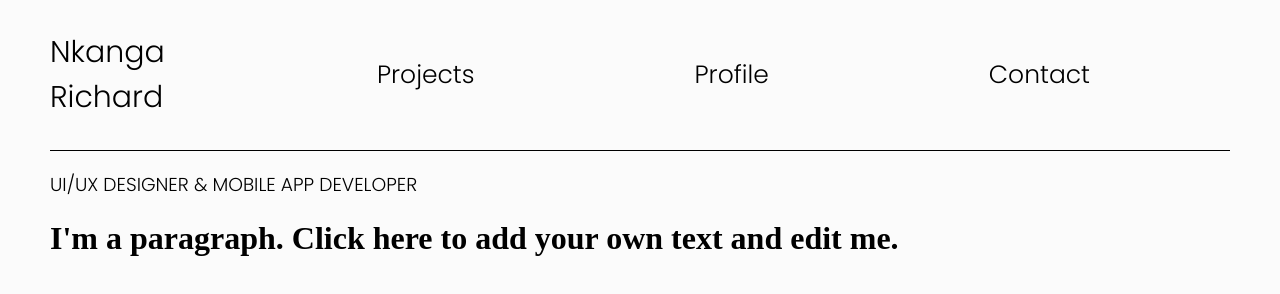
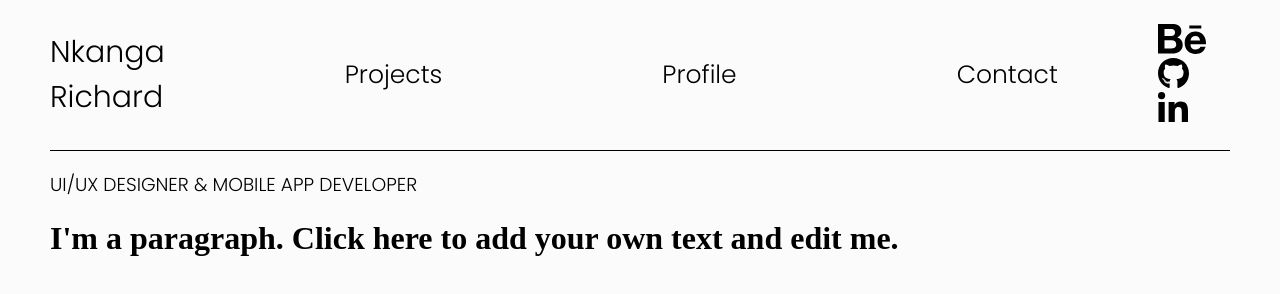
Before and after one commit to nkangarichard/portfolio, a plain HTML site: page index.html in a window 1280 px wide. Drawn offline with Linux system fonts and the light colour scheme.

Commit message:
added images folder and added some images

```diff
--- a/index.html
+++ b/index.html
@@ -29,15 +29,15 @@
                     <li class="list_style"><a class="link_style" href="#">Contact</a></li>
                     <div class="icons">
                         <a href="https://www.behance.net/richardnkanga" target="">
-                            <img class="icon" src="icons/behance.svg" alt="">
+                            <img class="icon" src="images/behance.svg" alt="">
                         </a>
 
                         <a href="https://github.com/Nkanga-Coded-It" target="_blank">
-                            <img class="icon" src="icons/github.svg" alt="">
+                            <img class="icon" src="images/github.svg" alt="">
                         </a>
 
                         <a href="https://www.linkedin.com/feed/" target="_blank">
-                            <img class="icon" src="icons/linkedin.svg" alt="">
+                            <img class="icon" src="images/linkedin.svg" alt="">
                         </a>
 
 
```
Also changed, not shown: images/behance.svg (added), images/github.svg (added), images/linkedin.svg (added).
